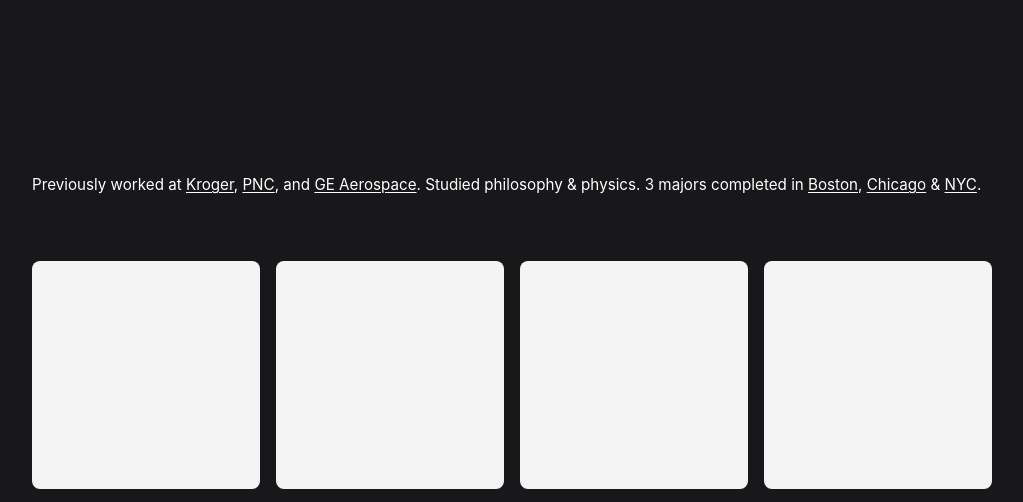
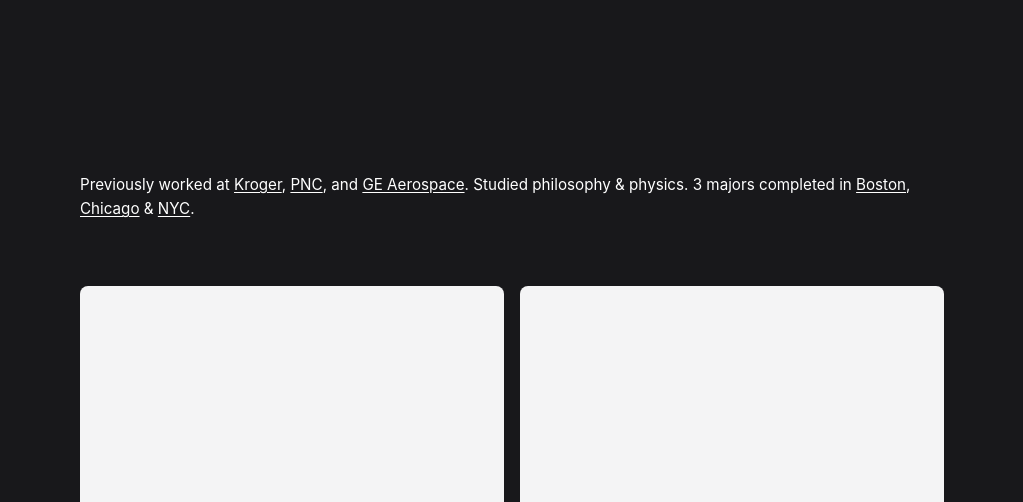
Before and after one commit to JMH-Design/portfolio3, a plain HTML site: page index.html in a window 1280 px wide. Shown: the part 428-930 px from the top of the page, without its empty margins (128-1151 px from the left). Drawn offline with Linux system fonts and the light colour scheme.

Commit message:
Grid updates

```diff
--- a/index.html
+++ b/index.html
@@ -52,8 +52,6 @@
       <div class="right-content">
         <div class="workgrid">
           <div class="workgrid_item workgrid_item--1"></div>
-          <div class="workgrid_item workgrid_item--2"></div>
-          <div class="workgrid_item workgrid_item--3"></div>
           <div class="workgrid_item workgrid_item--4"></div>
           <div class="workgrid_item workgrid_item--5"></div>
           <div class="workgrid_item workgrid_item--6"></div>
--- a/styles.css
+++ b/styles.css
@@ -17,7 +17,7 @@ body {
   flex-direction: column;
   min-height: 100vh;
   width: 100%;
-  padding: 2rem 10rem;
+  padding: 2rem 13rem;
   gap: 4rem;
 }
 
@@ -155,6 +155,11 @@ body {
   position: relative;
 }
 
+.workgrid_item:nth-child(1),
+.workgrid_item:nth-child(2) {
+  grid-column: span 2;
+}
+
 .workgrid_item_container {
   width: 100%;
   height: 100%;
@@ -183,6 +188,14 @@ body {
   .workgrid {
     grid-template-columns: repeat(3, 1fr);
     grid-template-rows: repeat(4, 1fr);
+  }
+}
+
+/* On small screens make sure items don't keep spanning columns */
+@media (max-width: 768px) {
+  .workgrid_item:nth-child(1),
+  .workgrid_item:nth-child(2) {
+    grid-column: auto;
   }
 }
 
```
